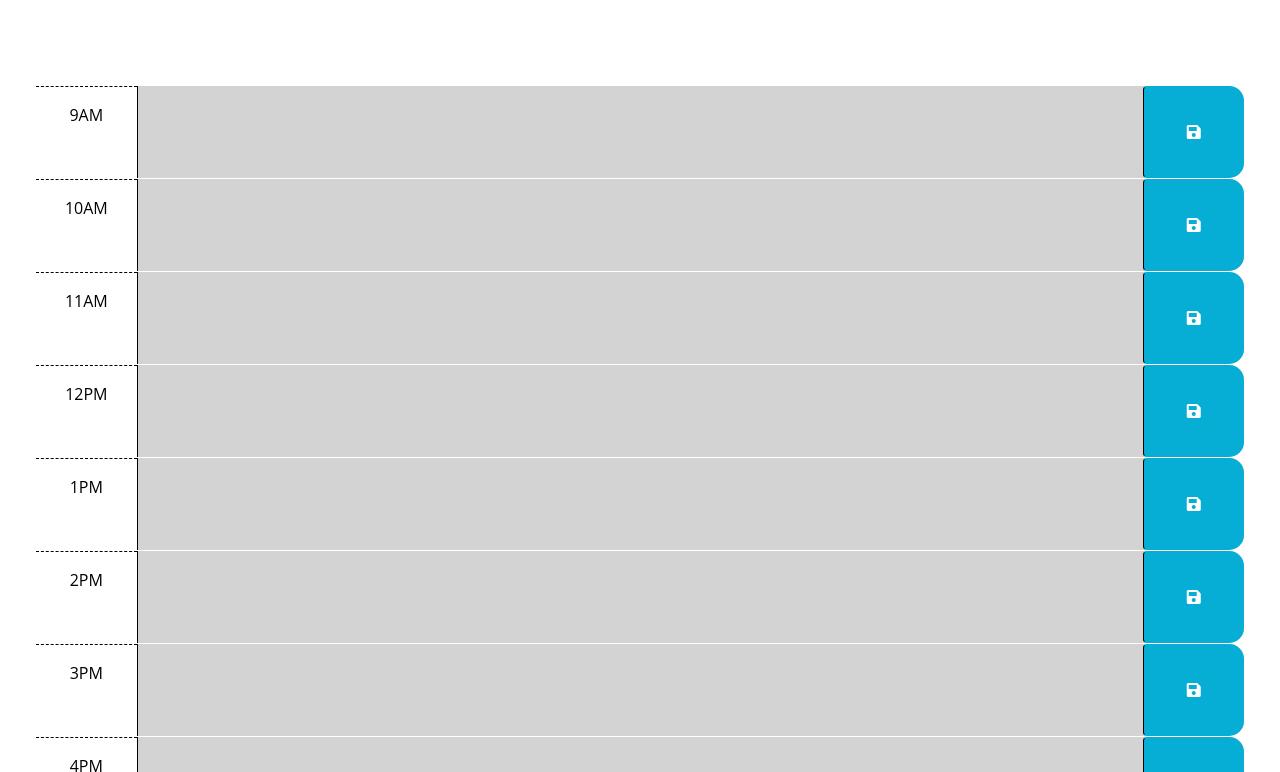
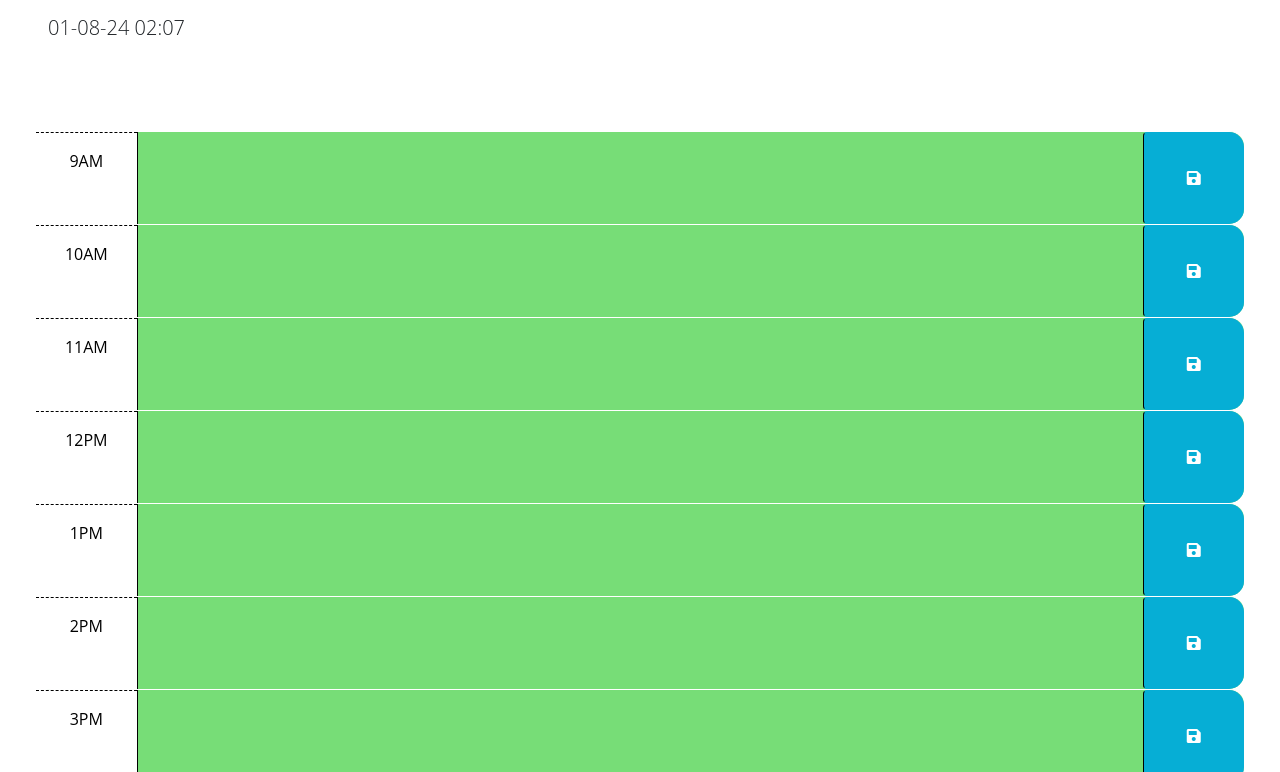
Before and after one commit to g-barrett/Daily-Planner, a plain HTML site: page Develop/index.html in a window 1280 px wide. Shown: the part 166-938 px from the top of the page. Drawn offline with nearby package versions, Linux system fonts and the light colour scheme.

Commit message:
added function to change past, present, future classes. display current time and date. save typed info to local stoarge

```diff
--- a/Develop/index.html
+++ b/Develop/index.html
@@ -32,7 +32,7 @@
     </header>
     <div class="container-fluid px-5">
 
-      <div id="hour-9" class="row time-block past">
+      <div id="hour-9" class="row time-block" time="9">
         <div class="col-2 col-md-1 hour text-center py-3">9AM</div>
         <textarea class="col-8 col-md-10 description" rows="3"> </textarea>
         <button class="btn saveBtn col-2 col-md-1" aria-label="save">
@@ -40,7 +40,7 @@
         </button>
       </div>
 
-      <div id="hour-10" class="row time-block past">
+      <div id="hour-10" class="row time-block" time="10">
         <div class="col-2 col-md-1 hour text-center py-3">10AM</div>
         <textarea class="col-8 col-md-10 description" rows="3"> </textarea>
         <button class="btn saveBtn col-2 col-md-1" aria-label="save">
@@ -48,7 +48,7 @@
         </button>
       </div>
 
-      <div id="hour-11" class="row time-block past">
+      <div id="hour-11" class="row time-block" time="11">
         <div class="col-2 col-md-1 hour text-center py-3">11AM</div>
         <textarea class="col-8 col-md-10 description" rows="3"> </textarea>
         <button class="btn saveBtn col-2 col-md-1" aria-label="save">
@@ -56,7 +56,7 @@
         </button>
       </div>
 
-      <div id="hour-12" class="row time-block past">
+      <div id="hour-12" class="row time-block" time="12">
         <div class="col-2 col-md-1 hour text-center py-3">12PM</div>
         <textarea class="col-8 col-md-10 description" rows="3"> </textarea>
         <button class="btn saveBtn col-2 col-md-1" aria-label="save">
@@ -64,7 +64,7 @@
         </button>
       </div>
 
-      <div id="hour-13" class="row time-block past">
+      <div id="hour-13" class="row time-block" time="13">
         <div class="col-2 col-md-1 hour text-center py-3">1PM</div>
         <textarea class="col-8 col-md-10 description" rows="3"> </textarea>
         <button class="btn saveBtn col-2 col-md-1" aria-label="save">
@@ -72,7 +72,7 @@
         </button>
       </div>
 
-      <div id="hour-14" class="row time-block past">
+      <div id="hour-14" class="row time-block" time="14">
         <div class="col-2 col-md-1 hour text-center py-3">2PM</div>
         <textarea class="col-8 col-md-10 description" rows="3"> </textarea>
         <button class="btn saveBtn col-2 col-md-1" aria-label="save">
@@ -80,7 +80,7 @@
         </button>
       </div>
 
-      <div id="hour-15" class="row time-block past">
+      <div id="hour-15" class="row time-block" time="15">
         <div class="col-2 col-md-1 hour text-center py-3">3PM</div>
         <textarea class="col-8 col-md-10 description" rows="3"> </textarea>
         <button class="btn saveBtn col-2 col-md-1" aria-label="save">
@@ -88,7 +88,7 @@
         </button>
       </div>
 
-      <div id="hour-16" class="row time-block past">
+      <div id="hour-16" class="row time-block" time="16">
         <div class="col-2 col-md-1 hour text-center py-3">4PM</div>
         <textarea class="col-8 col-md-10 description" rows="3"> </textarea>
         <button class="btn saveBtn col-2 col-md-1" aria-label="save">
@@ -96,7 +96,7 @@
         </button>
       </div>
 
-      <div id="hour-17" class="row time-block past">
+      <div id="hour-17" class="row time-block" time="17">
         <div class="col-2 col-md-1 hour text-center py-3">5PM</div>
         <textarea class="col-8 col-md-10 description" rows="3"> </textarea>
         <button class="btn saveBtn col-2 col-md-1" aria-label="save">
--- a/Develop/script.js
+++ b/Develop/script.js
@@ -1,7 +1,26 @@
 $(document).ready(function () {
   const day = dayjs();
   const date = $('#currentDay');
-  const hour = dayjs().hour();
+  const currentHour = dayjs().hour();
+  const formattedTime = day.format('MM-DD-YY HH:mm');
+
+  $('div[time]').each(function() {
+    let hour = parseInt($(this).attr('time'), 10);
+
+    hour == currentHour ? $(this).addClass('present')
+    : hour > currentHour ? $(this).addClass('future')
+    : $(this).addClass('past');
+  });
+
+  date.text(formattedTime);
+
+  $('.saveBtn').click(function() {
+    let timeBlock = $(this).parent().attr("id");
+    let hour = timeBlock.split("-")[1];
+    let description = $(this).siblings(".description").val();
+
+    localStorage.setItem("hour " + hour, description);
+  });
 
 
 });
@@ -14,14 +33,6 @@ $(document).ready(function () {
 // time-block containing the button that was clicked? How might the id be
 // useful when saving the description in local storage?
 
-// TODO: Add code to apply the past, present, or future class to each time
-// block by comparing the id to the current hour. HINTS: How can the id
-// attribute of each time-block be used to conditionally add or remove the
-// past, present, and future classes? How can Day.js be used to get the
-// current hour in 24-hour time?
-
 // TODO: Add code to get any user input that was saved in localStorage and set
 // the values of the corresponding textarea elements. HINT: How can the id
 // attribute of each time-block be used to do this?
-
-// TODO: Add code to display the current date in the header of the page.
```
